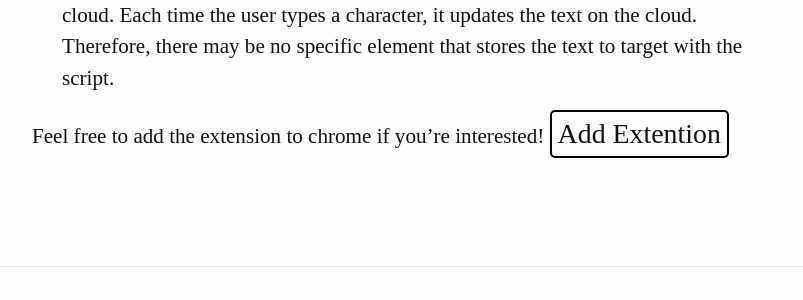
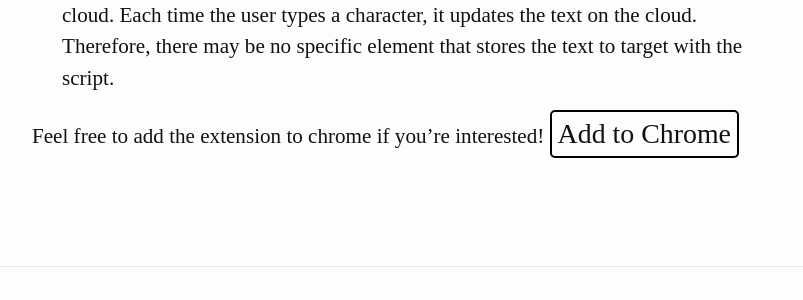
Before and after one commit to The-Ofek-Foundation/blog, a Jekyll site: the page built from _posts/2016-02-05-how-I-created-chromedash.md, in a window 1280 px wide and 900 px high, scrolled down 2413 px. Shown: the part 456-756 px from the top of the window, without its empty margins (238-1041 px from the left). Built offline with Jekyll 4.4.1, drawn with Linux system fonts in a browser that asks for light colours; comment, search, counter and statistics services are not loaded.

Commit message:
Add chromedash install link

```diff
--- a/_includes/head.html
+++ b/_includes/head.html
@@ -17,7 +17,7 @@
   <script>
     {% include we-blog.js %}
   </script>
-  {% if page.custom-script %}
-  <script src="{{site.baseurl}}/assets/{{page.title}}.js"></script>
+  {% if page.custom-style %}
+  <link rel="{{page.custom-style-rel}}" href="{{page.custom-style-src}}"></link>
   {% endif %}
 </head>
--- a/_layouts/default.html
+++ b/_layouts/default.html
@@ -56,4 +56,8 @@
 
   </body>
 
+  {% if page.custom-script %}
+  <script src="{{site.baseurl}}/assets/{{page.title}}.js"></script>
+  {% endif %}
+
 </html>
--- a/_posts/2016-02-05-how-I-created-chromedash.md
+++ b/_posts/2016-02-05-how-I-created-chromedash.md
@@ -5,6 +5,10 @@
 subcategory: extensions
 new-tab-redirect: true
 comments: true
+custom-script: true
+custom-style: true
+custom-style-rel: chrome-webstore-item
+custom-style-src: https://chrome.google.com/webstore/detail/bbpiealmmbiefhppikadopbljoppcnoa
 ---
 
 ## How I Created ChromeDash
@@ -80,7 +84,8 @@
 
     Many websites that use editable divs also save the content of the websites on the cloud. Each time the user types a character, it updates the text on the cloud. Therefore, there may be no specific element that stores the text to target with the script.
 
-Feel free to add the extension to chrome if you're interested! <button>Add Extention</button>
+Feel free to add the extension to chrome if you're interested! <button id="add-extension">Add to Chrome</button>
+
 
 [my extension]:https://chrome.google.com/webstore/detail/chromedash/bbpiealmmbiefhppikadopbljoppcnoa "ChromeDash chrome extension"
 [wiki dashes]:https://en.wikipedia.org/wiki/Dashes "dashes wikipedia"
--- /dev/null
+++ b/assets/How I Created ChromeDash.html
@@ -0,0 +1 @@
+<link rel="chrome-webstore-item" href="https://chrome.google.com/webstore/detail/bbpiealmmbiefhppikadopbljoppcnoa">
--- /dev/null
+++ b/assets/How I Created ChromeDash.js
@@ -0,0 +1,9 @@
+$("#add-extension").click(function () {
+	chrome.webstore.install('https://chrome.google.com/webstore/detail/bbpiealmmbiefhppikadopbljoppcnoa',
+		function(d){
+			   console.log('installed')
+			},
+			function(e){
+			   console.log('not installed: '+ e)
+			});
+});
```
